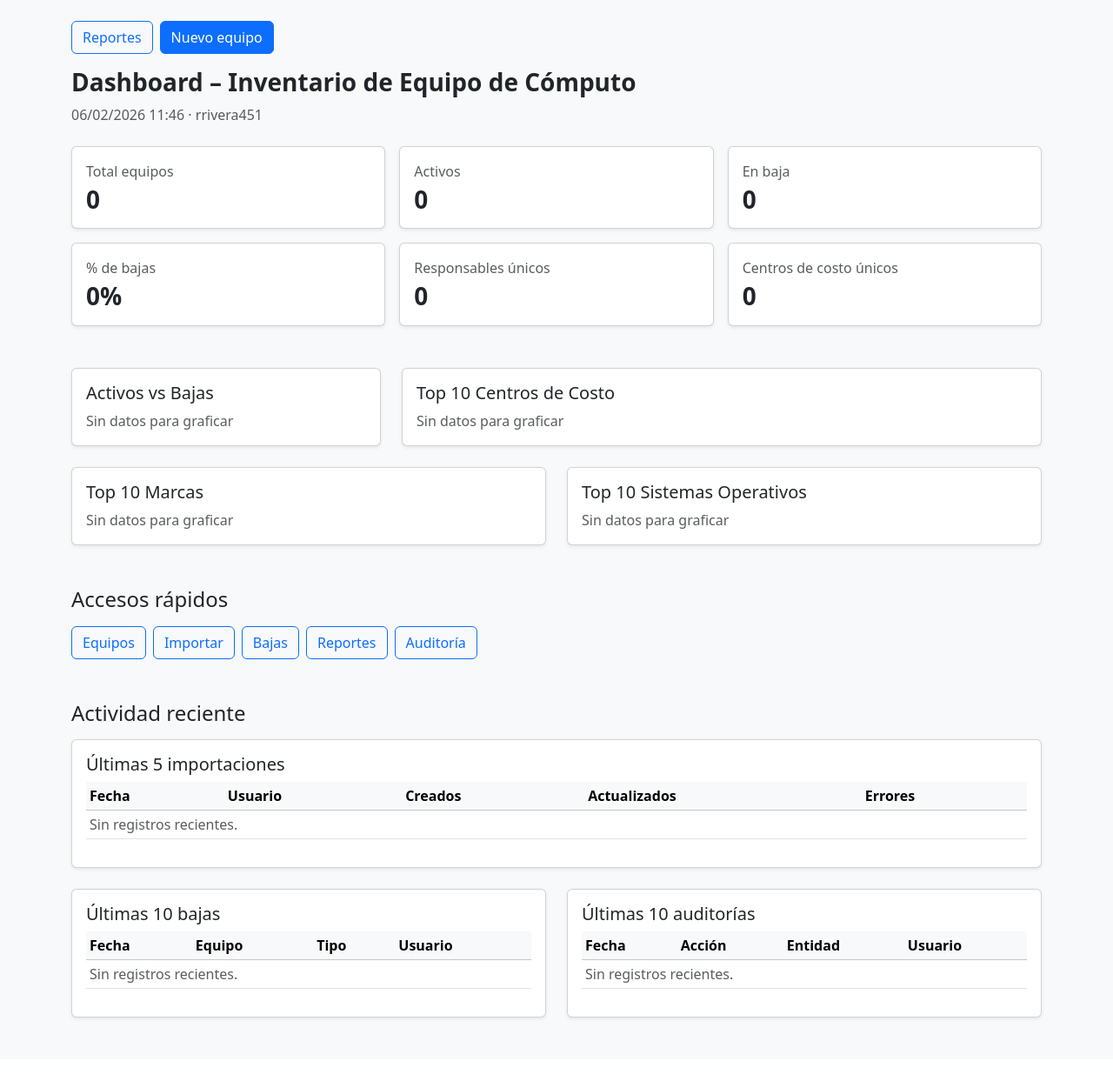
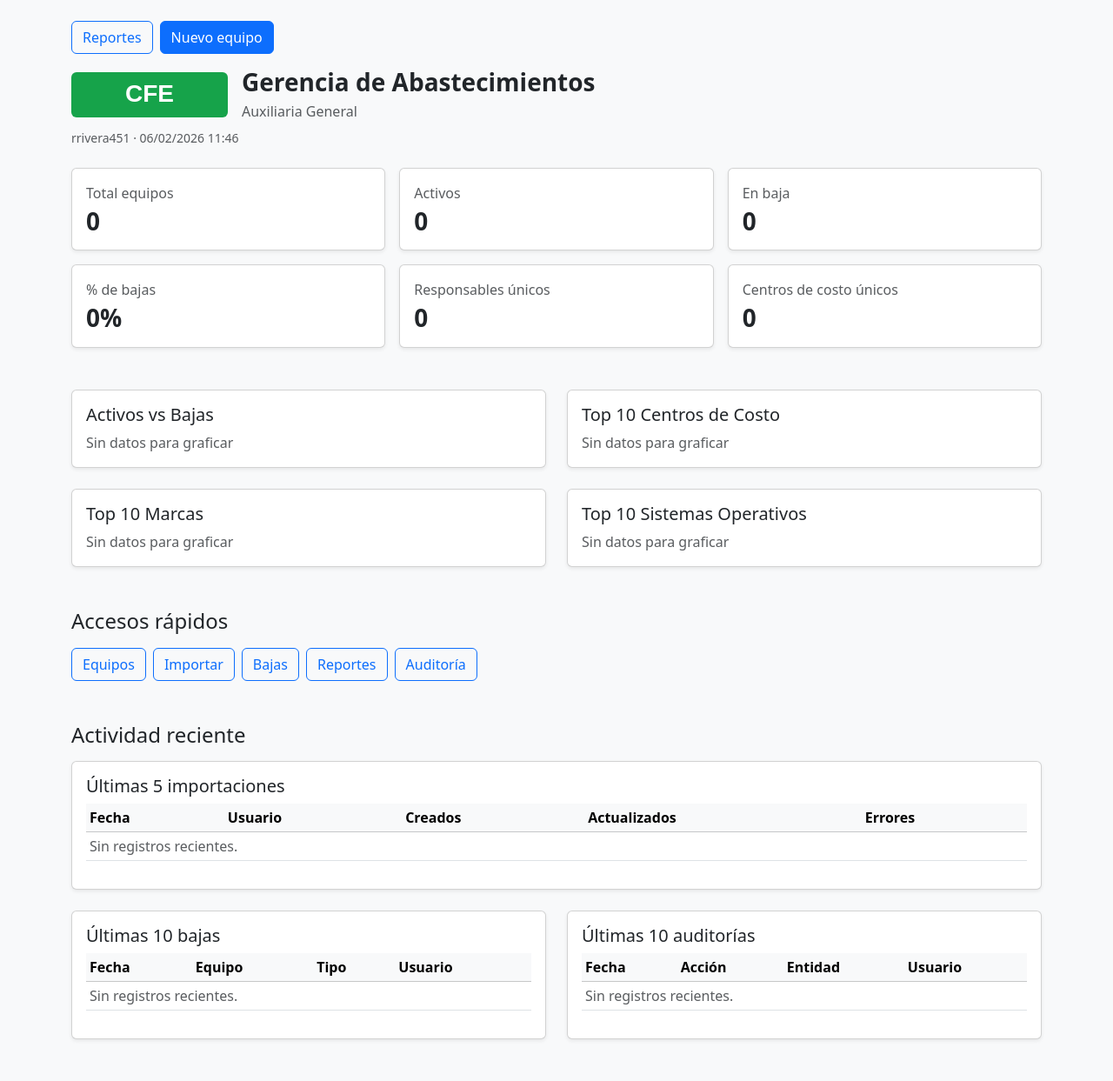
Before and after one commit to rodrigoriverafernandez/abasnet, a Django app: page / in a window 1280 px wide. Shown: the part 56-1299 px from the top of the page at 87% size. Before the commit the page ends 1229 px from the top, so only its background shows below. Run offline with Django 3.2, Linux system fonts and the light colour scheme; a user stored in the database is signed in; data comes from the database, SQL or seed files in the repository; data that the repository does not hold is empty.

Commit message:
Update dashboard header and charts

```diff
--- a/templates/inicio_dashboard.html
+++ b/templates/inicio_dashboard.html
@@ -1,11 +1,18 @@
 {% extends "base.html" %}
+{% load static %}
 {% block title %}Dashboard{% endblock %}
 
 {% block content %}
 <div class="mb-4">
-    <h1 class="h3 fw-semibold">Dashboard – Inventario de Equipo de Cómputo</h1>
-    <p class="text-muted mb-0">
-        {{ fecha_actual|date:"d/m/Y H:i" }} · {{ user.get_username }}
+    <div class="d-flex align-items-center gap-3 flex-wrap">
+        <img src="{% static 'img/cfe_logo.svg' %}" alt="CFE" style="max-height: 52px;">
+        <div>
+            <h1 class="h3 fw-semibold mb-1">Gerencia de Abastecimientos</h1>
+            <p class="text-muted mb-0">Auxiliaria General</p>
+        </div>
+    </div>
+    <p class="text-muted small mt-2 mb-0">
+        {{ user.get_username }} · {{ fecha_actual|date:"d/m/Y H:i" }}
     </p>
 </div>
 
@@ -64,48 +71,56 @@
 
 <section class="mb-5">
     <div class="row g-4">
-        <div class="col-12 col-lg-4">
+        <div class="col-12 col-md-6">
             <div class="card shadow-sm h-100">
-                <div class="card-body">
+                <div class="card-body p-3">
                     <h5 class="card-title">Activos vs Bajas</h5>
                     {% if chart_activos_bajas_total %}
-                        <canvas id="chartActivosBajas" height="220"></canvas>
+                        <div style="height: 320px;">
+                            <canvas id="chartActivosBajas"></canvas>
+                        </div>
                     {% else %}
                         <p class="text-muted mb-0">Sin datos para graficar</p>
                     {% endif %}
                 </div>
             </div>
         </div>
-        <div class="col-12 col-lg-8">
+        <div class="col-12 col-md-6">
             <div class="card shadow-sm h-100">
-                <div class="card-body">
+                <div class="card-body p-3">
                     <h5 class="card-title">Top 10 Centros de Costo</h5>
                     {% if centros_has_data %}
-                        <canvas id="chartCentros" height="220"></canvas>
+                        <div style="height: 320px;">
+                            <canvas id="chartCentros"></canvas>
+                        </div>
                     {% else %}
                         <p class="text-muted mb-0">Sin datos para graficar</p>
                     {% endif %}
                 </div>
             </div>
         </div>
-        <div class="col-12 col-lg-6">
+        <div class="col-12 col-md-6">
             <div class="card shadow-sm h-100">
-                <div class="card-body">
+                <div class="card-body p-3">
                     <h5 class="card-title">Top 10 Marcas</h5>
                     {% if marcas_has_data %}
-                        <canvas id="chartMarcas" height="220"></canvas>
+                        <div style="height: 320px;">
+                            <canvas id="chartMarcas"></canvas>
+                        </div>
                     {% else %}
                         <p class="text-muted mb-0">Sin datos para graficar</p>
                     {% endif %}
                 </div>
             </div>
         </div>
-        <div class="col-12 col-lg-6">
+        <div class="col-12 col-md-6">
             <div class="card shadow-sm h-100">
-                <div class="card-body">
+                <div class="card-body p-3">
                     <h5 class="card-title">Top 10 Sistemas Operativos</h5>
                     {% if sistemas_has_data %}
-                        <canvas id="chartSistemas" height="220"></canvas>
+                        <div style="height: 320px;">
+                            <canvas id="chartSistemas"></canvas>
+                        </div>
                     {% else %}
                         <p class="text-muted mb-0">Sin datos para graficar</p>
                     {% endif %}
@@ -261,6 +276,8 @@
                 }],
             },
             options: {
+                responsive: true,
+                maintainAspectRatio: false,
                 plugins: {
                     legend: {
                         position: "bottom",
@@ -284,8 +301,9 @@
             },
             options: {
                 responsive: true,
+                maintainAspectRatio: false,
                 plugins: {
-                    legend: { display: false },
+                    legend: { position: "bottom" },
                 },
                 scales: {
                     x: { ticks: { autoSkip: false } },
@@ -308,8 +326,9 @@
             },
             options: {
                 responsive: true,
+                maintainAspectRatio: false,
                 plugins: {
-                    legend: { display: false },
+                    legend: { position: "bottom" },
                 },
             },
         });
@@ -329,8 +348,9 @@
             },
             options: {
                 responsive: true,
+                maintainAspectRatio: false,
                 plugins: {
-                    legend: { display: false },
+                    legend: { position: "bottom" },
                 },
             },
         });
```
Also changed, not shown: static/img/cfe_logo.svg (added).
